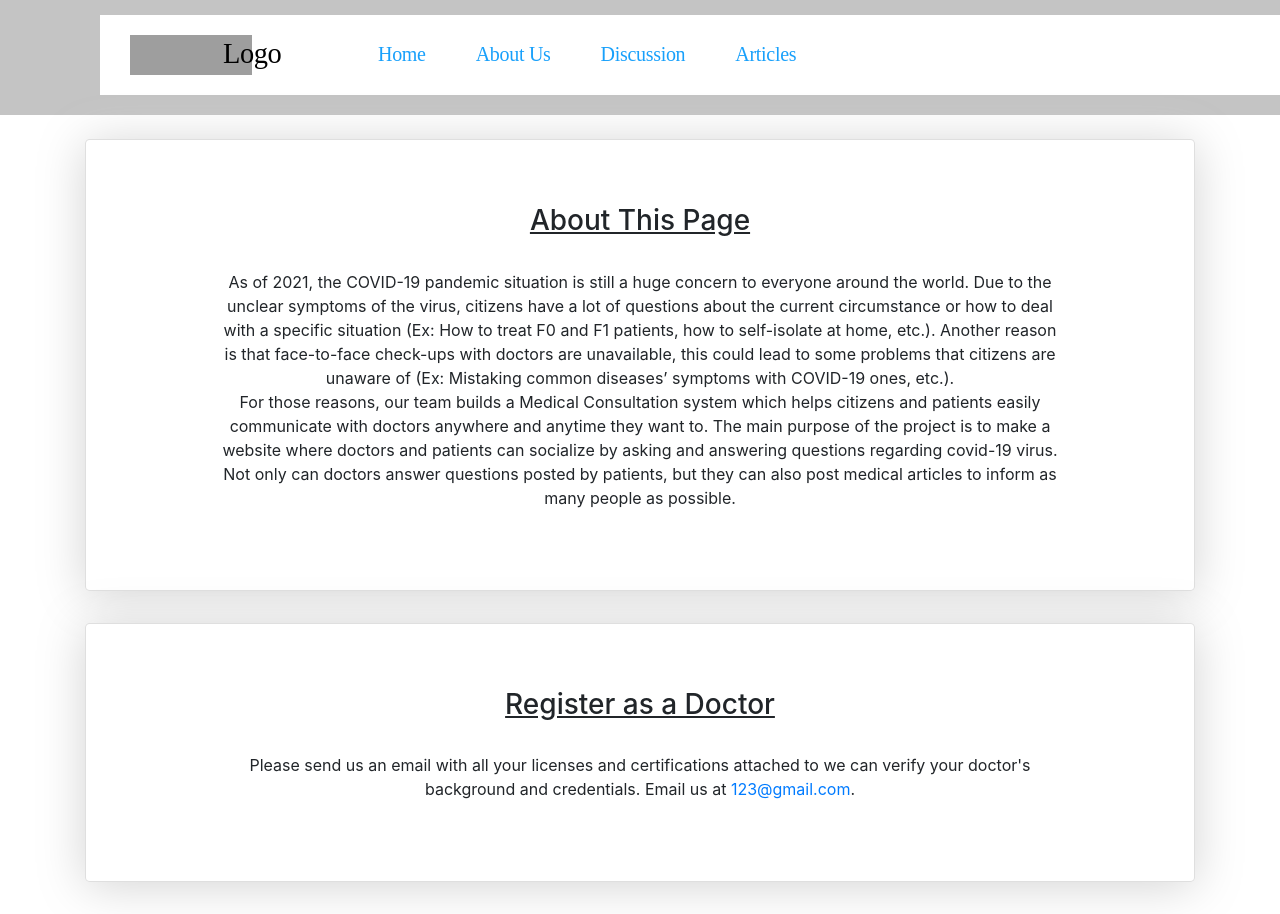
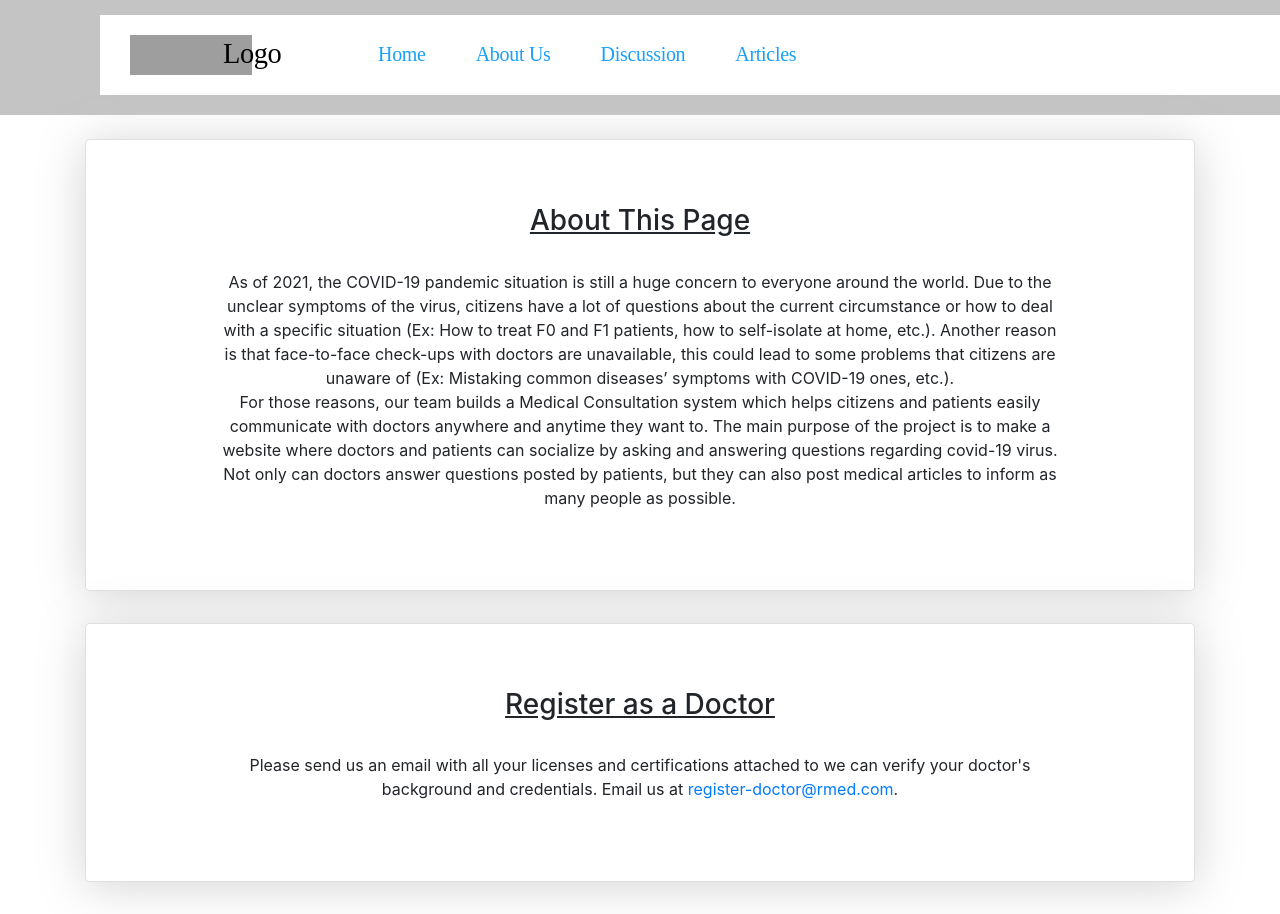
Before and after one commit to carl2008/FurtherWebProgramming, a React (Create React App) app: page /AboutUs in a window 1280 px wide. Shown: the top 914 px of the page. Built offline with nearby package versions, Linux system fonts and the light colour scheme; grey boxes are pictures that could not be loaded.

Commit message:
Update email for R-Med

```diff
--- a/src/component/AboutUs.js
+++ b/src/component/AboutUs.js
@@ -17,7 +17,7 @@ class AboutUs extends Component {
                         <div className="jumbotron card">
                             <h3><u>Register as a Doctor</u></h3><br></br>
                             <p className="col-10 mx-auto">Please send us an email with all your licenses and certifications attached to we can verify your doctor's background and credentials.
-                            Email us at <a href="mailto: 123@gmail.com">123@gmail.com</a>.</p>
+                            Email us at <a href="mailto: 123@gmail.com">register-doctor@rmed.com</a>.</p>
                         </div>
                     </div>
                 </div>
```
